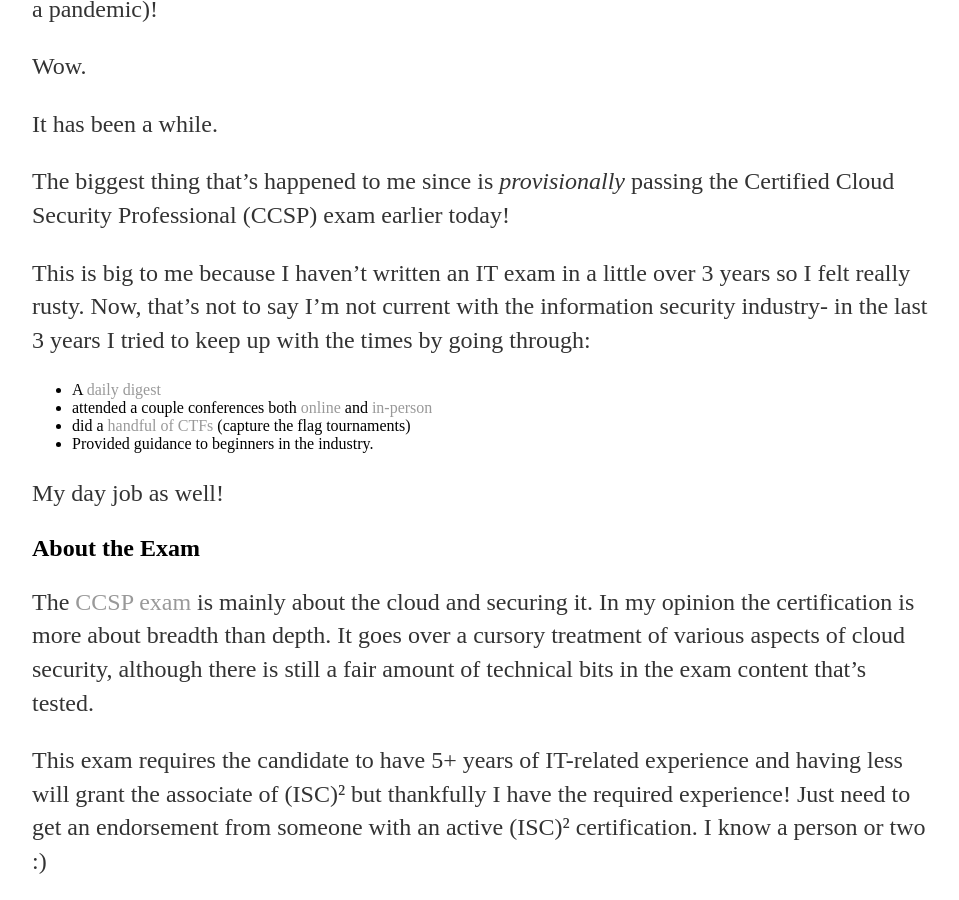
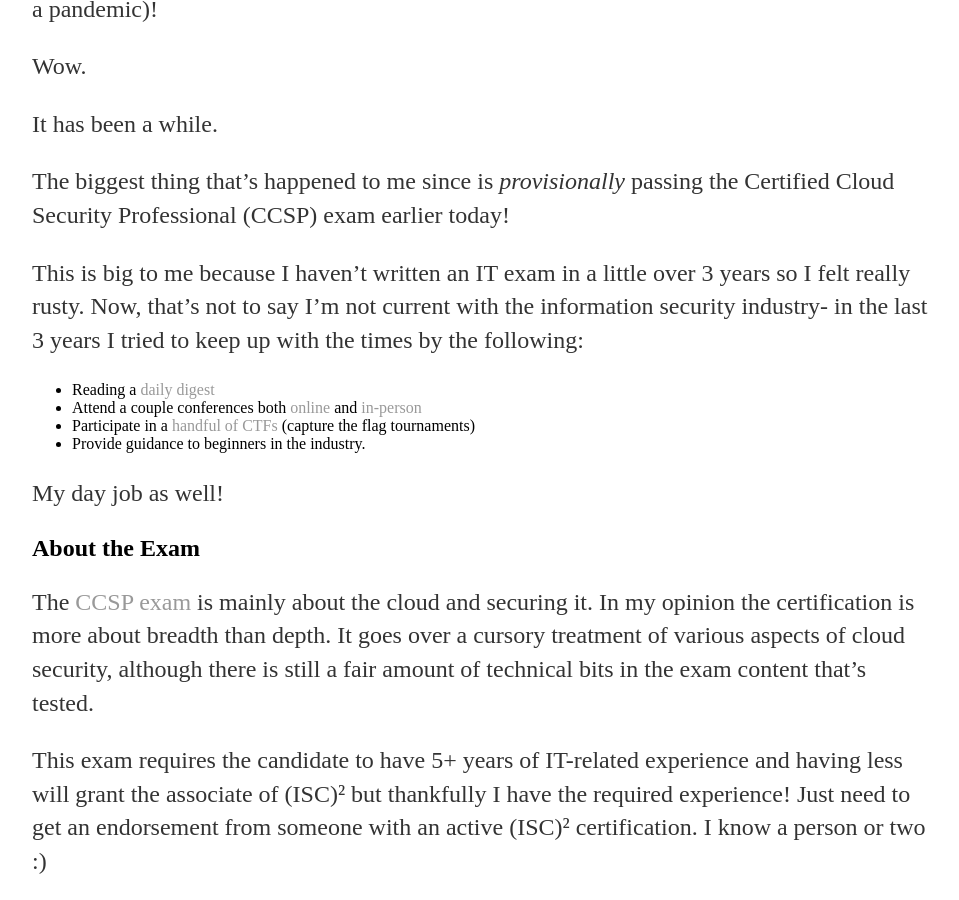
Before and after one commit to sle3man/sle3man.github.io, a Jekyll site: the page built from _posts/2021-08-30-Got-it.md, in a window 1280 px wide and 900 px high, scrolled down 372 px. Shown: the whole window, without its empty margins (160-1119 px from the left). Built offline with Jekyll 4.4.1, drawn with Linux system fonts in a browser that asks for light colours.

Commit message:
Tenses are hard

```diff
--- a/_posts/2021-08-30-Got-it.md
+++ b/_posts/2021-08-30-Got-it.md
@@ -12,11 +12,11 @@
 
 The biggest thing that's happened to me since is *provisionally* passing the Certified Cloud Security Professional (CCSP) exam earlier today!
 
-This is big to me because I haven't written an IT exam in a little over 3 years so I felt really rusty. Now, that's not to say I'm not current with the information security industry- in the last 3 years I tried to keep up with the times by going through:
-- A [daily digest](https://www.thecyberwire.com/newsletters/daily-briefing)
-- attended a couple conferences both [online](https://hope.net/) and [in-person](https://layer8conference.com/)
-- did a [handful](https://hakin9.org/hacky-easter/) [of](https://holidayhackchallenge.com/) [CTFs](https://www.tracelabs.org/) (capture the flag tournaments)
-- Provided guidance to beginners in the industry.
+This is big to me because I haven't written an IT exam in a little over 3 years so I felt really rusty. Now, that's not to say I'm not current with the information security industry- in the last 3 years I tried to keep up with the times by the following:
+- Reading a [daily digest](https://www.thecyberwire.com/newsletters/daily-briefing)
+- Attend a couple conferences both [online](https://hope.net/) and [in-person](https://layer8conference.com/)
+- Participate in a [handful](https://hakin9.org/hacky-easter/) [of](https://holidayhackchallenge.com/) [CTFs](https://www.tracelabs.org/) (capture the flag tournaments)
+- Provide guidance to beginners in the industry.
 
 My day job as well!
 
```
